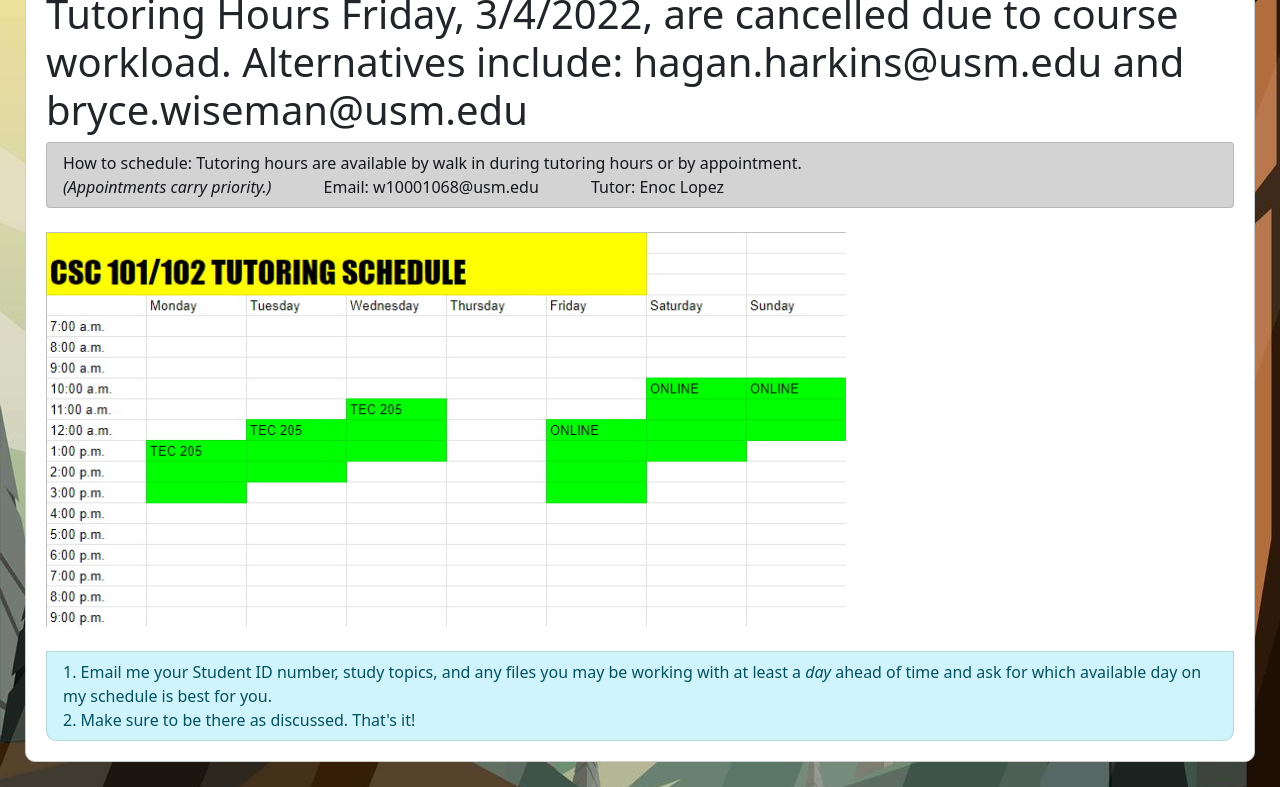
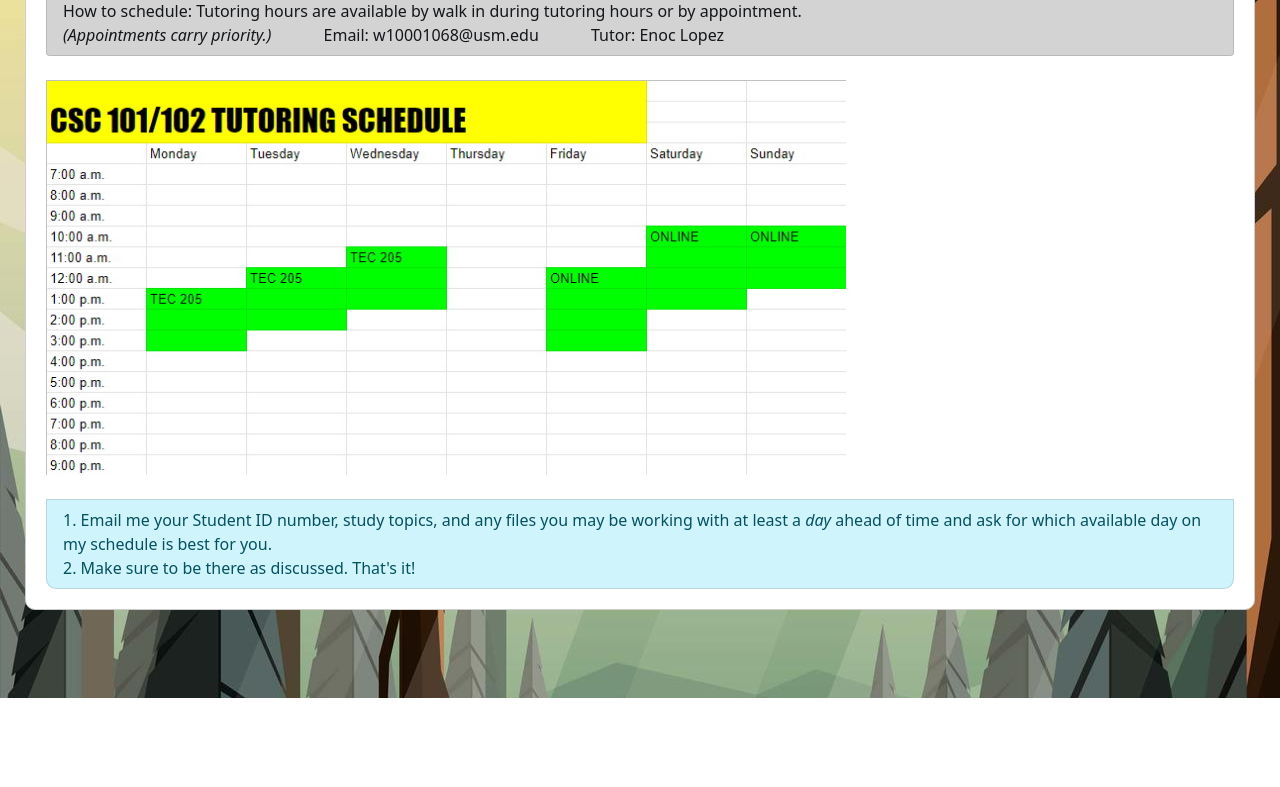
Before and after one commit to Cantogen/TutoringWebsite, a plain HTML site: page index.html in a window 1280 px wide. Shown: the part 102-889 px from the top of the page. After the commit the page ends 800 px from the top, so only its background shows below. Drawn offline with nearby package versions, Linux system fonts and the light colour scheme.

Commit message:
Update index.html

```diff
--- a/index.html
+++ b/index.html
@@ -18,7 +18,7 @@
     <div>
     	<h2>USM CSC Tutoring</h2>
 
-		  <h1>Tutoring Hours Friday, 3/4/2022, are cancelled due to course workload. Alternatives include: hagan.harkins@usm.edu and bryce.wiseman@usm.edu</h1>
+		  <h1></h1>
 
     	<ul class="list-group">
     		<li class="list-group-item list-group-item-dark">How to schedule: Tutoring hours are available by walk in during tutoring hours or by appointment. <br> <em>(Appointments carry priority.)</em> &emsp;&emsp;&emsp;Email:  w10001068@usm.edu&emsp;&emsp;&emsp; Tutor: Enoc Lopez</li>
```
